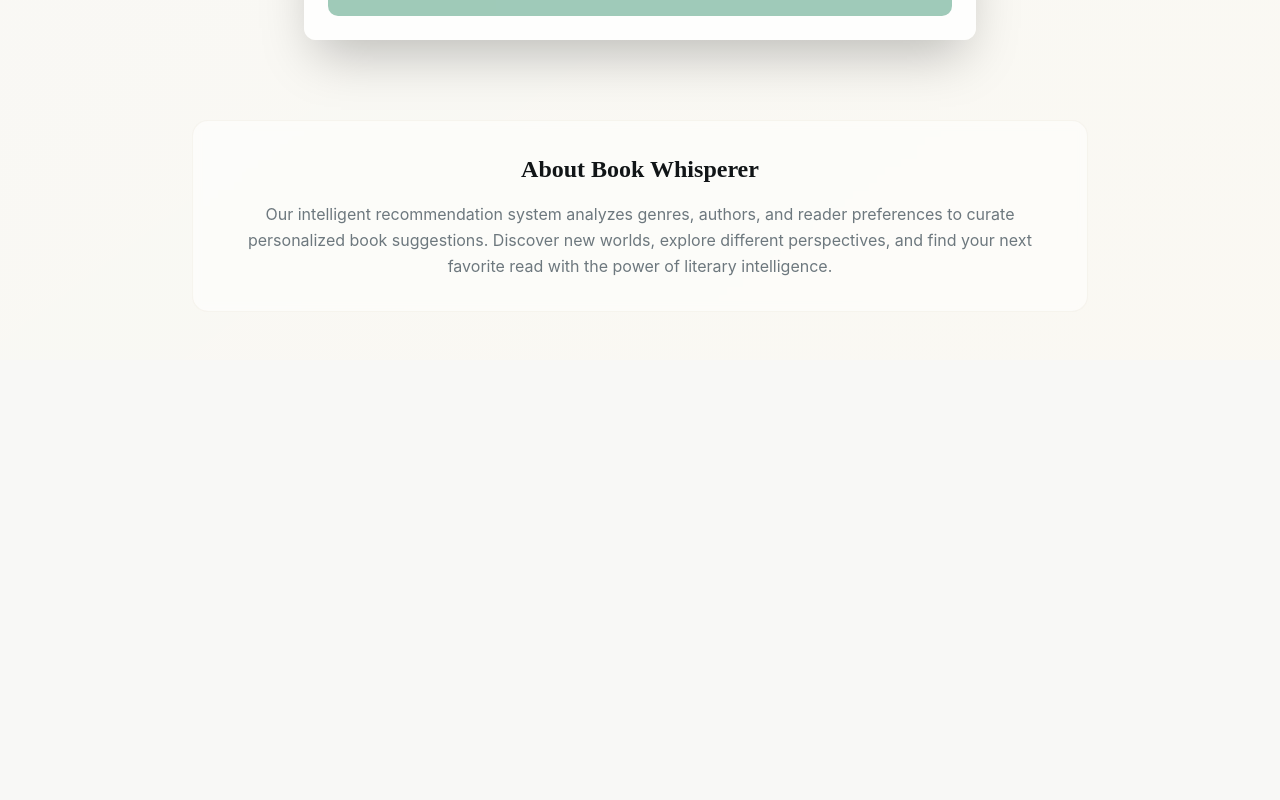
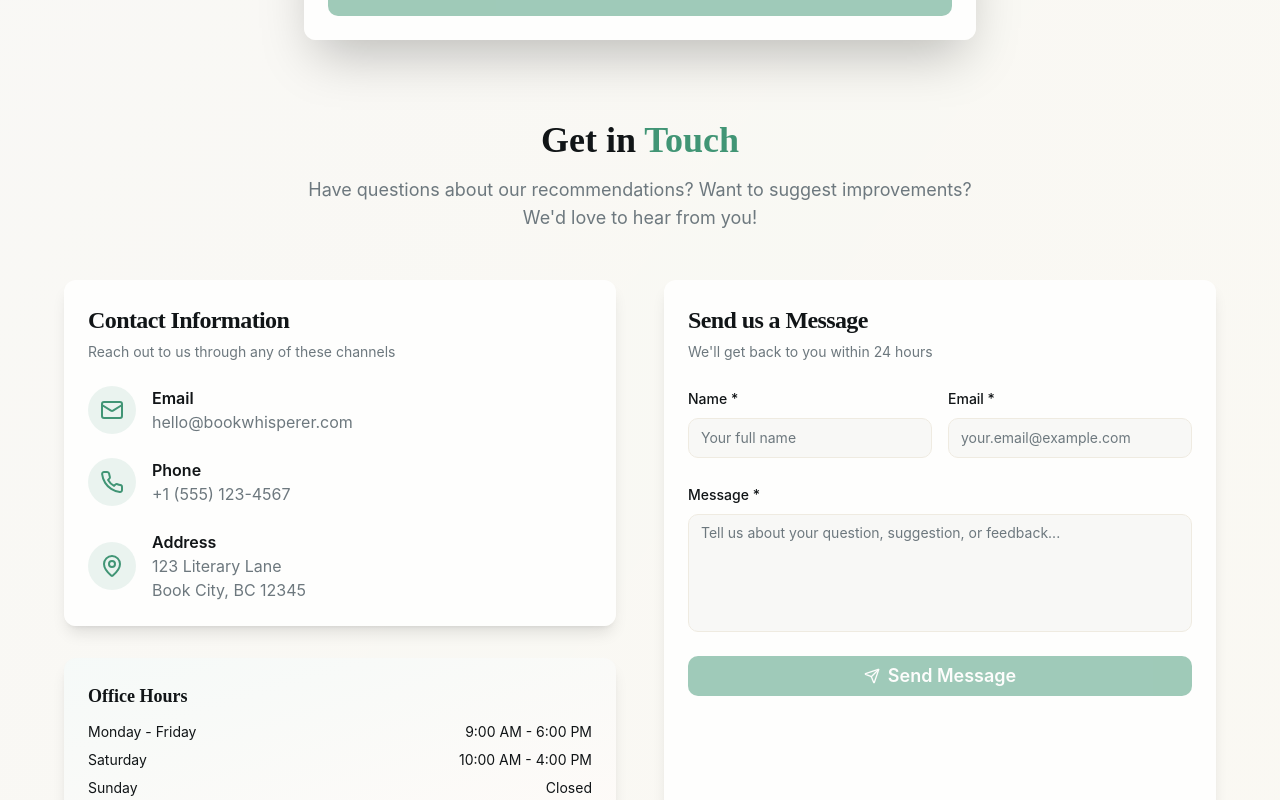
Before and after one commit to SreeDharsiniDevaraj/book-whisperer-recommendations, a React (Vite) app: page / in a window 1280 px wide. Shown: the part 600-1400 px from the top of the page. Before the commit the page ends 960 px from the top, so only its background shows below. Built offline with nearby package versions, Linux system fonts and the light colour scheme.

Commit message:
Add contact form to the website
Add a contact form and contact information to the footer of the website.

```diff
--- a/src/components/BookRecommender.tsx
+++ b/src/components/BookRecommender.tsx
@@ -1,9 +1,9 @@
-
 import React, { useState } from 'react';
 import { Button } from '@/components/ui/button';
 import { Input } from '@/components/ui/input';
+import { Textarea } from '@/components/ui/textarea';
 import { Card, CardContent, CardDescription, CardHeader, CardTitle } from '@/components/ui/card';
-import { Search, BookOpen, Star } from 'lucide-react';
+import { Search, BookOpen, Star, Mail, Phone, MapPin, Send } from 'lucide-react';
 import { useToast } from '@/hooks/use-toast';
 
 interface BookDetails {
@@ -30,6 +30,12 @@ const BookRecommender = () => {
   const [inputBook, setInputBook] = useState('');
   const [recommendations, setRecommendations] = useState<Book[]>([]);
   const [loading, setLoading] = useState(false);
+  const [contactForm, setContactForm] = useState({
+    name: '',
+    email: '',
+    message: ''
+  });
+  const [contactLoading, setContactLoading] = useState(false);
   const { toast } = useToast();
 
   const getBookRecommendations = async (bookName: string) => {
@@ -121,6 +127,28 @@ const BookRecommender = () => {
     if (inputBook.trim()) {
       getBookRecommendations(inputBook.trim());
     }
+  };
+
+  const handleContactSubmit = (e: React.FormEvent) => {
+    e.preventDefault();
+    setContactLoading(true);
+
+    // Simulate form submission
+    setTimeout(() => {
+      toast({
+        title: "Message sent!",
+        description: "Thank you for your message. We'll get back to you soon.",
+      });
+      setContactForm({ name: '', email: '', message: '' });
+      setContactLoading(false);
+    }, 1000);
+  };
+
+  const handleContactInputChange = (field: string, value: string) => {
+    setContactForm(prev => ({
+      ...prev,
+      [field]: value
+    }));
   };
 
   const truncateText = (text: string, maxLength: number) => {
@@ -250,16 +278,177 @@ const BookRecommender = () => {
           </div>
         )}
 
+        {/* Contact Section */}
+        <section className="mt-20">
+          <div className="text-center mb-12">
+            <h2 className="text-4xl font-bold mb-4 text-foreground font-playfair">
+              Get in <span className="text-primary">Touch</span>
+            </h2>
+            <p className="text-lg text-muted-foreground max-w-2xl mx-auto">
+              Have questions about our recommendations? Want to suggest improvements?
+              We'd love to hear from you!
+            </p>
+          </div>
+
+          <div className="grid grid-cols-1 lg:grid-cols-2 gap-12 max-w-6xl mx-auto">
+            {/* Contact Information */}
+            <div className="space-y-8">
+              <Card className="bg-card/80 backdrop-blur-sm border-0 shadow-lg">
+                <CardHeader>
+                  <CardTitle className="text-2xl font-playfair">Contact Information</CardTitle>
+                  <CardDescription>
+                    Reach out to us through any of these channels
+                  </CardDescription>
+                </CardHeader>
+                <CardContent className="space-y-6">
+                  <div className="flex items-center space-x-4">
+                    <div className="p-3 bg-primary/10 rounded-full">
+                      <Mail className="h-6 w-6 text-primary" />
+                    </div>
+                    <div>
+                      <p className="font-semibold">Email</p>
+                      <p className="text-muted-foreground">hello@bookwhisperer.com</p>
+                    </div>
+                  </div>
+
+                  <div className="flex items-center space-x-4">
+                    <div className="p-3 bg-primary/10 rounded-full">
+                      <Phone className="h-6 w-6 text-primary" />
+                    </div>
+                    <div>
+                      <p className="font-semibold">Phone</p>
+                      <p className="text-muted-foreground">+1 (555) 123-4567</p>
+                    </div>
+                  </div>
+
+                  <div className="flex items-center space-x-4">
+                    <div className="p-3 bg-primary/10 rounded-full">
+                      <MapPin className="h-6 w-6 text-primary" />
+                    </div>
+                    <div>
+                      <p className="font-semibold">Address</p>
+                      <p className="text-muted-foreground">
+                        123 Literary Lane<br />
+                        Book City, BC 12345
+                      </p>
+                    </div>
+                  </div>
+                </CardContent>
+              </Card>
+
+              <Card className="bg-gradient-to-br from-primary/5 to-accent/5 border-0 shadow-lg">
+                <CardContent className="p-6">
+                  <h3 className="font-bold text-lg mb-3">Office Hours</h3>
+                  <div className="space-y-2 text-sm">
+                    <div className="flex justify-between">
+                      <span>Monday - Friday</span>
+                      <span>9:00 AM - 6:00 PM</span>
+                    </div>
+                    <div className="flex justify-between">
+                      <span>Saturday</span>
+                      <span>10:00 AM - 4:00 PM</span>
+                    </div>
+                    <div className="flex justify-between">
+                      <span>Sunday</span>
+                      <span>Closed</span>
+                    </div>
+                  </div>
+                </CardContent>
+              </Card>
+            </div>
+
+            {/* Contact Form */}
+            <Card className="bg-card/80 backdrop-blur-sm border-0 shadow-lg">
+              <CardHeader>
+                <CardTitle className="text-2xl font-playfair">Send us a Message</CardTitle>
+                <CardDescription>
+                  We'll get back to you within 24 hours
+                </CardDescription>
+              </CardHeader>
+              <CardContent>
+                <form onSubmit={handleContactSubmit} className="space-y-6">
+                  <div className="grid grid-cols-1 md:grid-cols-2 gap-4">
+                    <div className="space-y-2">
+                      <label htmlFor="name" className="text-sm font-medium">
+                        Name *
+                      </label>
+                      <Input
+                        id="name"
+                        type="text"
+                        placeholder="Your full name"
+                        value={contactForm.name}
+                        onChange={(e) => handleContactInputChange('name', e.target.value)}
+                        required
+                        className="transition-all duration-300 focus:border-primary/50"
+                      />
+                    </div>
+                    <div className="space-y-2">
+                      <label htmlFor="email" className="text-sm font-medium">
+                        Email *
+                      </label>
+                      <Input
+                        id="email"
+                        type="email"
+                        placeholder="your.email@example.com"
+                        value={contactForm.email}
+                        onChange={(e) => handleContactInputChange('email', e.target.value)}
+                        required
+                        className="transition-all duration-300 focus:border-primary/50"
+                      />
+                    </div>
+                  </div>
+
+                  <div className="space-y-2">
+                    <label htmlFor="message" className="text-sm font-medium">
+                      Message *
+                    </label>
+                    <Textarea
+                      id="message"
+                      placeholder="Tell us about your question, suggestion, or feedback..."
+                      value={contactForm.message}
+                      onChange={(e) => handleContactInputChange('message', e.target.value)}
+                      required
+                      rows={5}
+                      className="transition-all duration-300 focus:border-primary/50 resize-none"
+                    />
+                  </div>
+
+                  <Button
+                    type="submit"
+                    disabled={contactLoading || !contactForm.name || !contactForm.email || !contactForm.message}
+                    className="w-full py-3 text-lg font-semibold bg-primary hover:bg-primary/90 transition-all duration-300 transform hover:scale-[1.02]"
+                  >
+                    {contactLoading ? (
+                      <div className="flex items-center space-x-2">
+                        <div className="animate-spin rounded-full h-5 w-5 border-b-2 border-white"></div>
+                        <span>Sending...</span>
+                      </div>
+                    ) : (
+                      <div className="flex items-center space-x-2">
+                        <Send className="h-5 w-5" />
+                        <span>Send Message</span>
+                      </div>
+                    )}
+                  </Button>
+                </form>
+              </CardContent>
+            </Card>
+          </div>
+        </section>
+
         {/* Footer */}
         <footer className="mt-20 text-center">
           <div className="max-w-4xl mx-auto">
             <div className="bg-card/50 backdrop-blur-sm rounded-2xl p-8 border border-border/50">
               <h3 className="text-2xl font-bold mb-4 font-playfair">About Book Whisperer</h3>
-              <p className="text-muted-foreground leading-relaxed">
+              <p className="text-muted-foreground leading-relaxed mb-6">
                 Our intelligent recommendation system analyzes genres, authors, and reader preferences
                 to curate personalized book suggestions. Discover new worlds, explore different perspectives,
                 and find your next favorite read with the power of literary intelligence.
               </p>
+              <div className="text-sm text-muted-foreground border-t border-border/50 pt-4">
+                <p>&copy; 2024 Book Whisperer. All rights reserved.</p>
+              </div>
             </div>
           </div>
         </footer>
```
